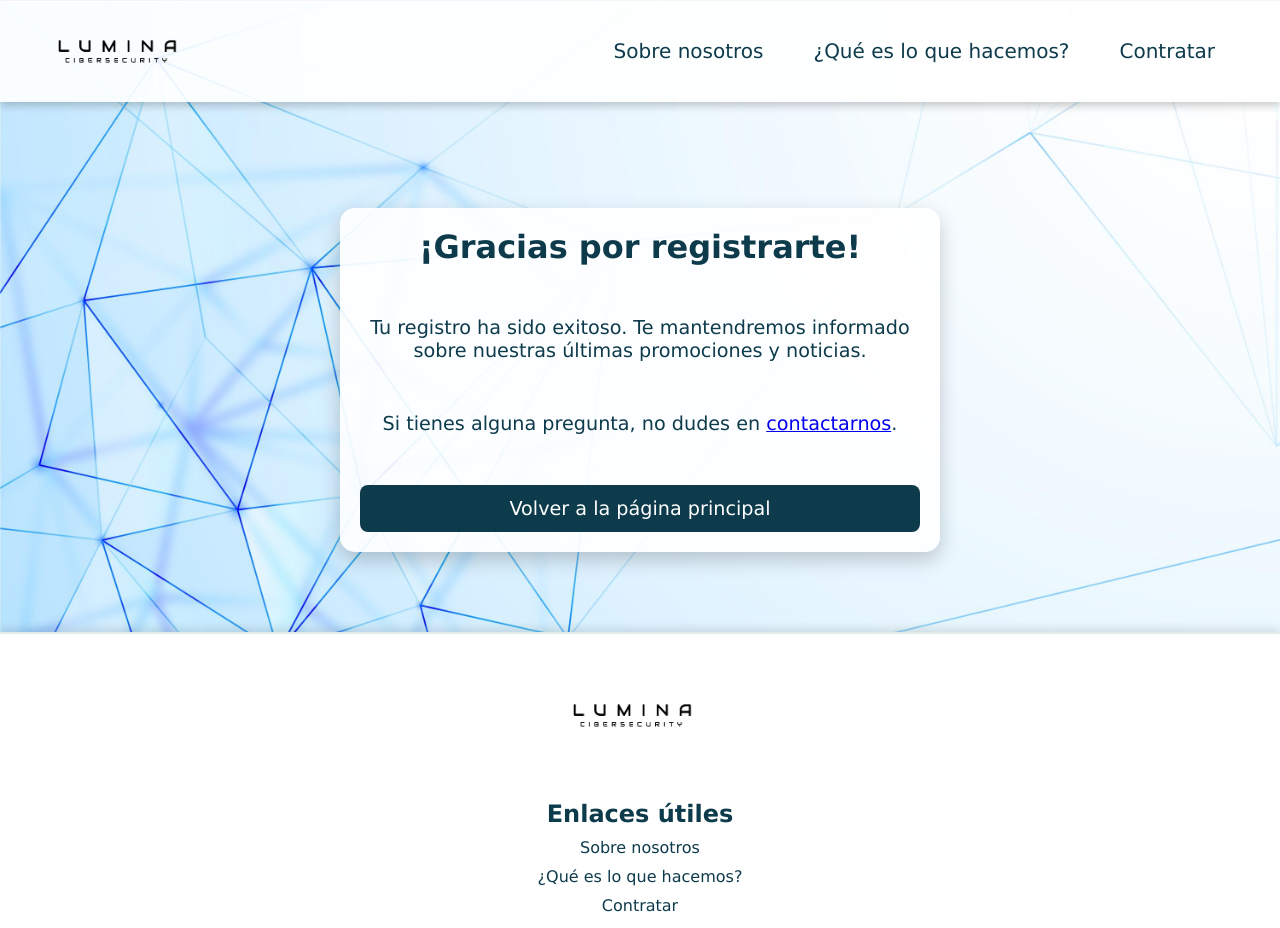
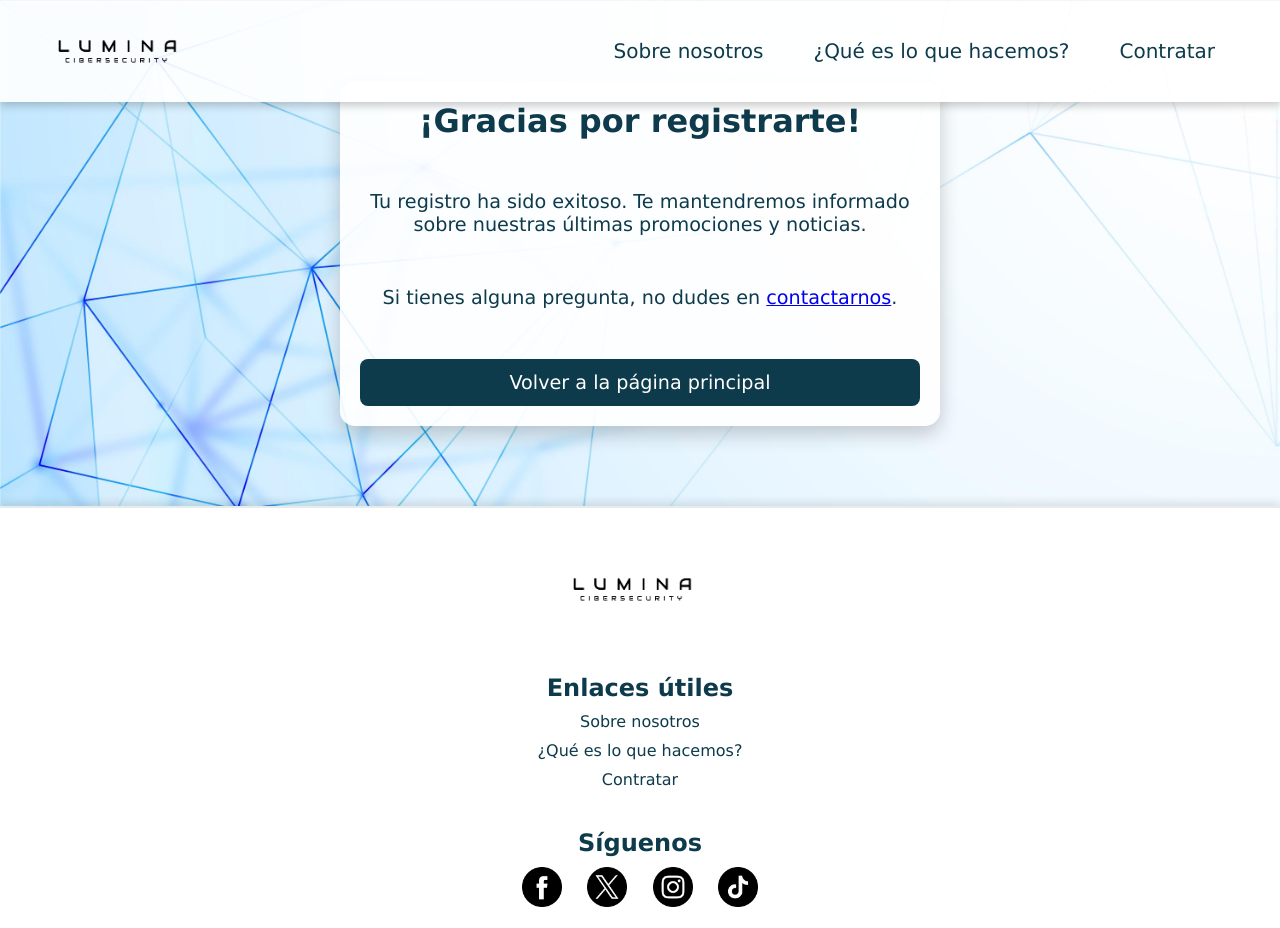
Before and after one commit to kostasense/Lumina, a plain HTML site: page registro.html in a window 1280 px wide. Shown: the top 928 px of the page. Drawn offline with Linux system fonts and the light colour scheme; a web font is replaced by a local one.

Commit message:
Update stylesLuminaReg.css

```diff
--- a/css/stylesLuminaReg.css
+++ b/css/stylesLuminaReg.css
@@ -19,7 +19,7 @@ body {
 
 #top-section {
     width: 100%;
-    height: 10vw;
+    height: 25%;
 }
 
 #header-section {
```
